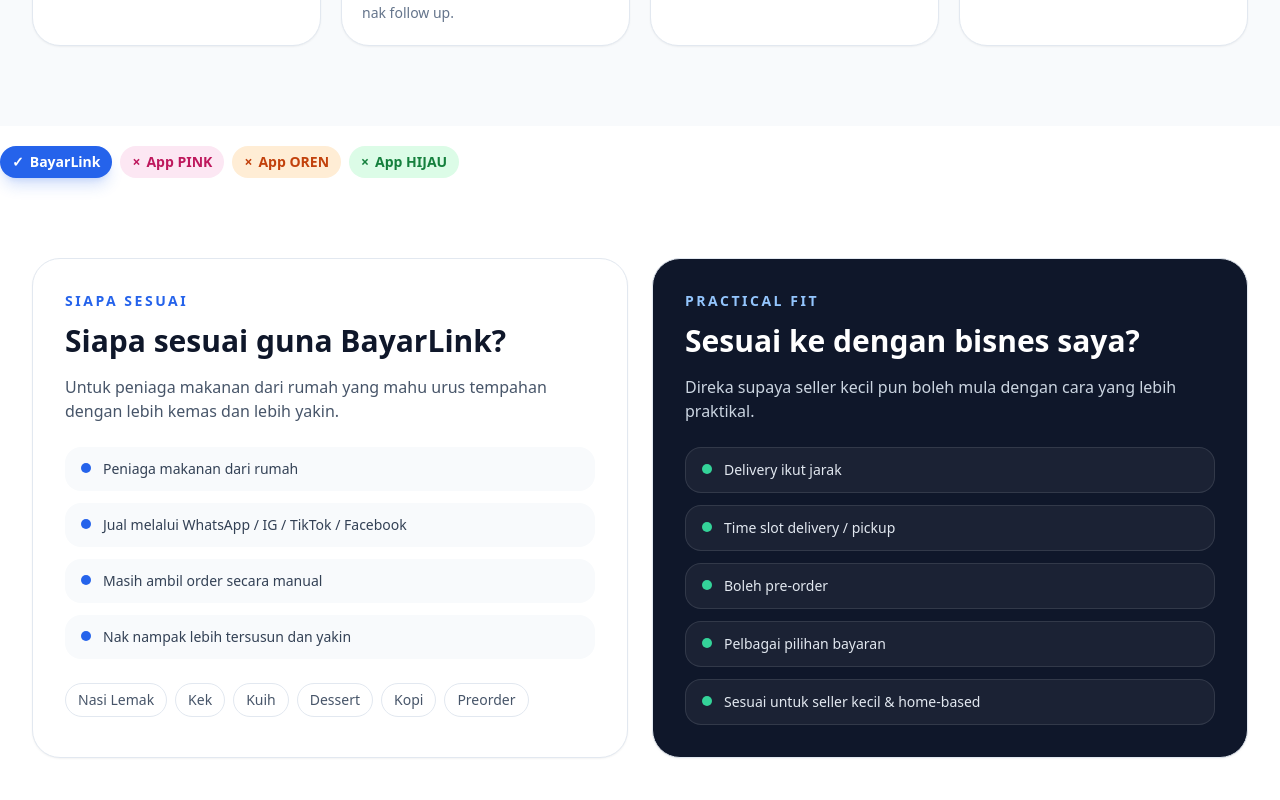
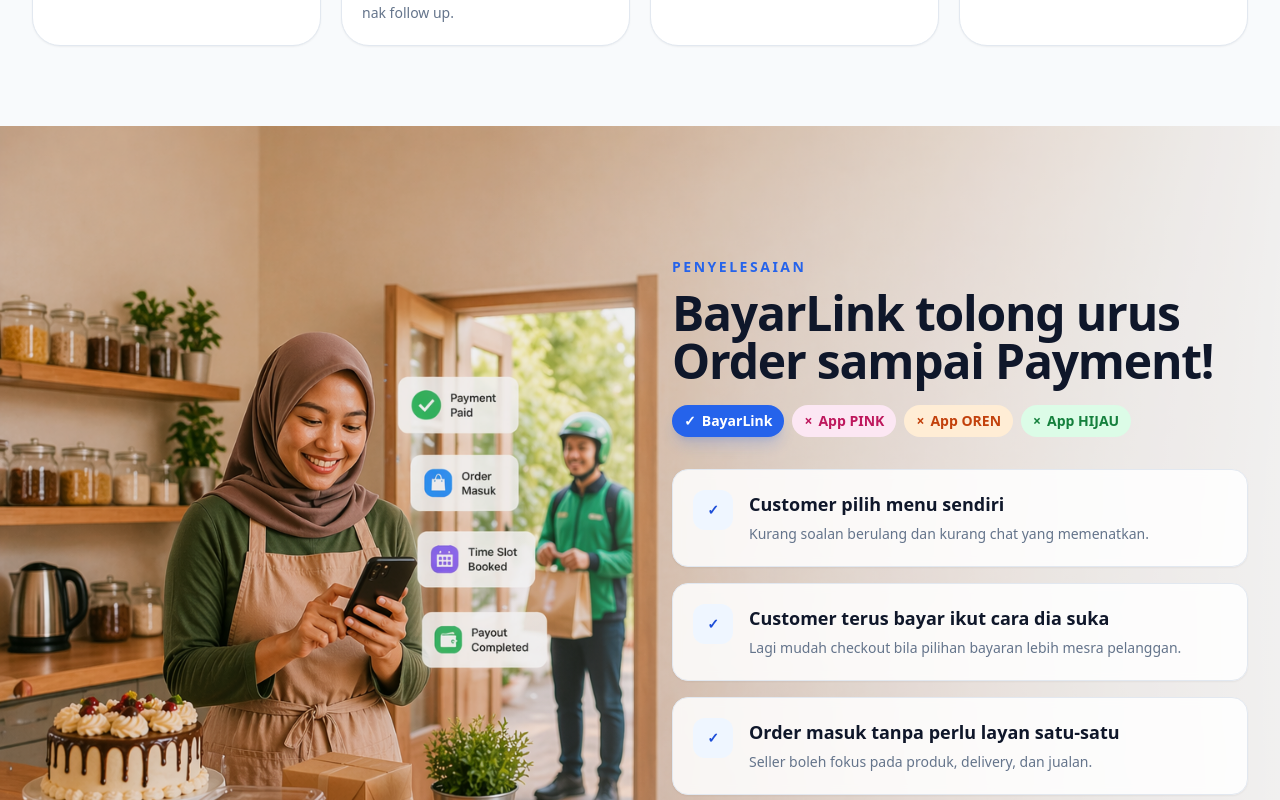
Before and after one commit to maizhakimm/pay-link, a Next.js app: page / in a window 1280 px wide. Shown: the part 1420-2220 px from the top of the page. Built offline with nearby package versions, Linux system fonts and the light colour scheme.

Commit message:
Update page.tsx

```diff
--- a/src/app/page.tsx
+++ b/src/app/page.tsx
@@ -330,7 +330,46 @@ export default function LandingPage() {
   </div>
 </section>
 
- {/* Comparison badges */}
+{/* SOLUTION */}
+<section className="relative min-h-screen overflow-hidden">
+  {/* Desktop Background */}
+  <div
+    className="absolute inset-0 hidden bg-cover bg-center md:block"
+    style={{
+      backgroundImage: "url('/Solution.png')",
+      backgroundPosition: "center",
+    }}
+  />
+
+  {/* Mobile Background */}
+  <div
+    className="absolute inset-0 bg-cover bg-center md:hidden"
+    style={{
+      backgroundImage: "url('/Solution-Mobile.png')",
+      backgroundPosition: "center bottom",
+    }}
+  />
+
+  {/* Desktop fade white from right to left */}
+  <div className="absolute inset-y-0 right-0 hidden w-[62%] bg-gradient-to-l from-white/95 via-white/88 to-white/0 md:block" />
+
+  {/* Mobile fade white from top to bottom */}
+  <div className="absolute inset-x-0 top-0 h-[58%] bg-gradient-to-b from-white via-white/95 to-white/0 md:hidden" />
+
+  {/* Soft dark layer for image depth */}
+  <div className="absolute inset-0 hidden bg-black/5 md:block" />
+
+  <div className="relative z-10 mx-auto flex min-h-screen max-w-7xl px-6 pb-10 pt-16 md:items-center md:justify-end md:px-8 md:py-20">
+    <div className="max-w-xl">
+      <p className="text-xs font-semibold uppercase tracking-[0.18em] text-blue-600 md:text-sm">
+        Penyelesaian
+      </p>
+
+      <h2 className="mt-3 text-3xl font-extrabold leading-tight tracking-tight text-slate-900 md:text-5xl">
+        BayarLink tolong urus Order sampai Payment!
+      </h2>
+
+    {/* Comparison badges */}
 <div className="mt-5 flex flex-wrap gap-2 text-[11px] font-bold md:text-sm">
   <span className="inline-flex items-center gap-1.5 rounded-full bg-blue-600 px-3 py-1.5 text-white shadow-lg shadow-blue-600/20">
     <span>✓</span>
@@ -352,6 +391,47 @@ export default function LandingPage() {
     App HIJAU
   </span>
 </div>
+
+      <div className="mt-6 space-y-3 md:mt-8 md:space-y-4">
+        {[
+          {
+            title: "Customer pilih menu sendiri",
+            desc: "Kurang soalan berulang dan kurang chat yang memenatkan.",
+          },
+          {
+            title: "Customer terus bayar ikut cara dia suka",
+            desc: "Lagi mudah checkout bila pilihan bayaran lebih mesra pelanggan.",
+          },
+          {
+            title: "Order masuk tanpa perlu layan satu-satu",
+            desc: "Seller boleh fokus pada produk, delivery, dan jualan.",
+          },
+        ].map((item, i) => (
+          <div
+            key={i}
+            className="rounded-2xl border border-slate-200 bg-white/85 p-4 shadow-sm backdrop-blur-sm transition hover:-translate-y-0.5 hover:bg-white hover:shadow-md md:p-5"
+          >
+            <div className="flex items-start gap-3 md:gap-4">
+              <div className="flex h-8 w-8 shrink-0 items-center justify-center rounded-xl bg-blue-50 text-xs font-bold text-blue-700 md:h-10 md:w-10 md:text-sm">
+                ✓
+              </div>
+
+              <div>
+                <h3 className="text-sm font-bold leading-6 text-slate-900 md:text-lg">
+                  {item.title}
+                </h3>
+
+                <p className="mt-1 hidden text-sm leading-6 text-slate-500 md:block">
+                  {item.desc}
+                </p>
+              </div>
+            </div>
+          </div>
+        ))}
+      </div>
+    </div>
+  </div>
+</section>
 
       {/* AUDIENCE */}
       <section className="py-20">
```
